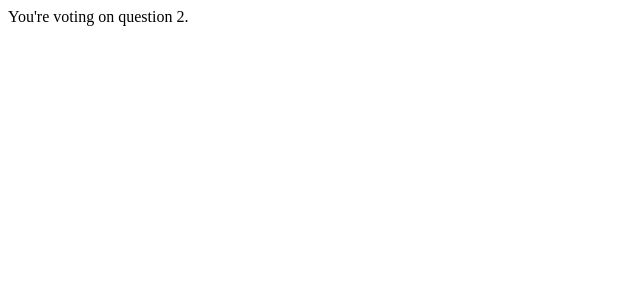
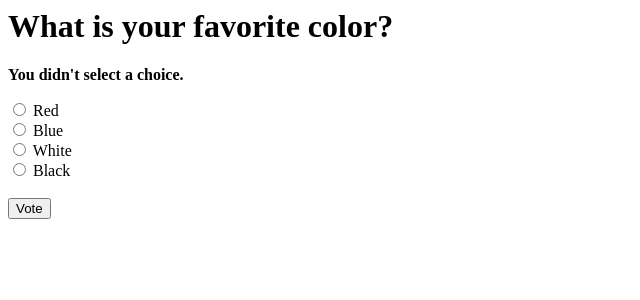
Before and after one commit to mingyeh/study_django, a Django app: page /polls/2/vote/ in a window 1280 px wide. Shown: the top 300 px of the page, without its empty margins (0-640 px from the left). Run offline with Django 3.2, Linux system fonts and the light colour scheme; data comes from the database, SQL or seed files in the repository; both versions use the stored data as it was after the commit.

Commit message:
Add vote and result page to Poll

```diff
--- a/study_site/polls/templates/polls/detail.html
+++ b/study_site/polls/templates/polls/detail.html
@@ -1,6 +1,17 @@
 <h1>{{ question.question_text }}</h1>
-<ul>
-{% for choice in question.choice_set.all %}
-	<li>{{ choice.choice_text }} </li>
-{% endfor %}
-</ul>
+{% if error_message %}
+<p>
+	<strong>
+		{{ error_message }}
+	</strong>
+</p>
+{% endif %}
+<form action="{% url 'polls:vote' question.id %}" method="post">
+	{% csrf_token %}
+	{% for choice in question.choice_set.all %}
+		<input type="radio" name="choice" id="choice{{ forloop.counter }}" value="{{ choice.id }}" />
+		<label for="choice{{ forloop.counter }}">{{ choice.choice_text }}</label><br/>
+	{% endfor %}
+	<br/>
+	<input type="submit" value="Vote" />
+</form>
--- a/study_site/polls/templates/polls/index.html
+++ b/study_site/polls/templates/polls/index.html
@@ -1,7 +1,7 @@
 {% if latest_question_list %}
 <ul>
 	{% for question in latest_question_list %}
-		<li><a href='/polls/{{ question.id }}/'>{{ question.question_text }}</a></li>
+	<li><a href="{% url 'polls:detail' question.id %}">{{ question.question_text }}</a></li>
 	{% endfor %}
 </ul>
 {% else %}
--- a/study_site/polls/views.py
+++ b/study_site/polls/views.py
@@ -1,8 +1,9 @@
-from django.http import HttpResponse
+from django.http import HttpResponse, HttpResponseRedirect
 from django.template import RequestContext, loader
 from django.shortcuts import get_object_or_404, render
+from django.core.urlresolvers import reverse
 
-from .models import Question
+from .models import Question, Choice
 
 # Create your views here.
 
@@ -17,8 +18,16 @@ def detail(request, question_id):
     return render(request, 'polls/detail.html', {'question':question})
 
 def results(request, question_id):
-    response = "You're looking at the results of question %s."
-    return HttpResponse(response % question_id)
+    p = get_object_or_404(Question, pk = question_id)
+    return render(request, 'polls/results.html', {'question':p})
 
 def vote(request, question_id):
-    return HttpResponse("You're voting on question %s." % question_id)
+    p = get_object_or_404(Question, pk = question_id)
+    try:
+        selected_choice = p.choice_set.get(pk = request.POST['choice'])
+    except(KeyError, Choice.DoesNotExist):
+        return render(request, 'polls/detail.html', {'question': p, 'error_message': "You didn't select a choice.",})
+    else:
+        selected_choice.votes += 1
+        selected_choice.save()
+        return HttpResponseRedirect(reverse('polls:results', args = (p.id,)))
--- a/study_site/study_site/urls.py
+++ b/study_site/study_site/urls.py
@@ -5,6 +5,6 @@ urlpatterns = patterns('',
     # Examples:
     # url(r'^$', 'study_site.views.home', name='home'),
     # url(r'^blog/', include('blog.urls')),
-    url(r'^polls/', include('polls.urls')),
+    url(r'^polls/', include('polls.urls', namespace = 'polls')),
     url(r'^admin/', include(admin.site.urls)),
 )
```
Also changed, not shown: study_site/polls/templates/polls/results.html (added, +10 -0 lines), study_site/db.sqlite3.
